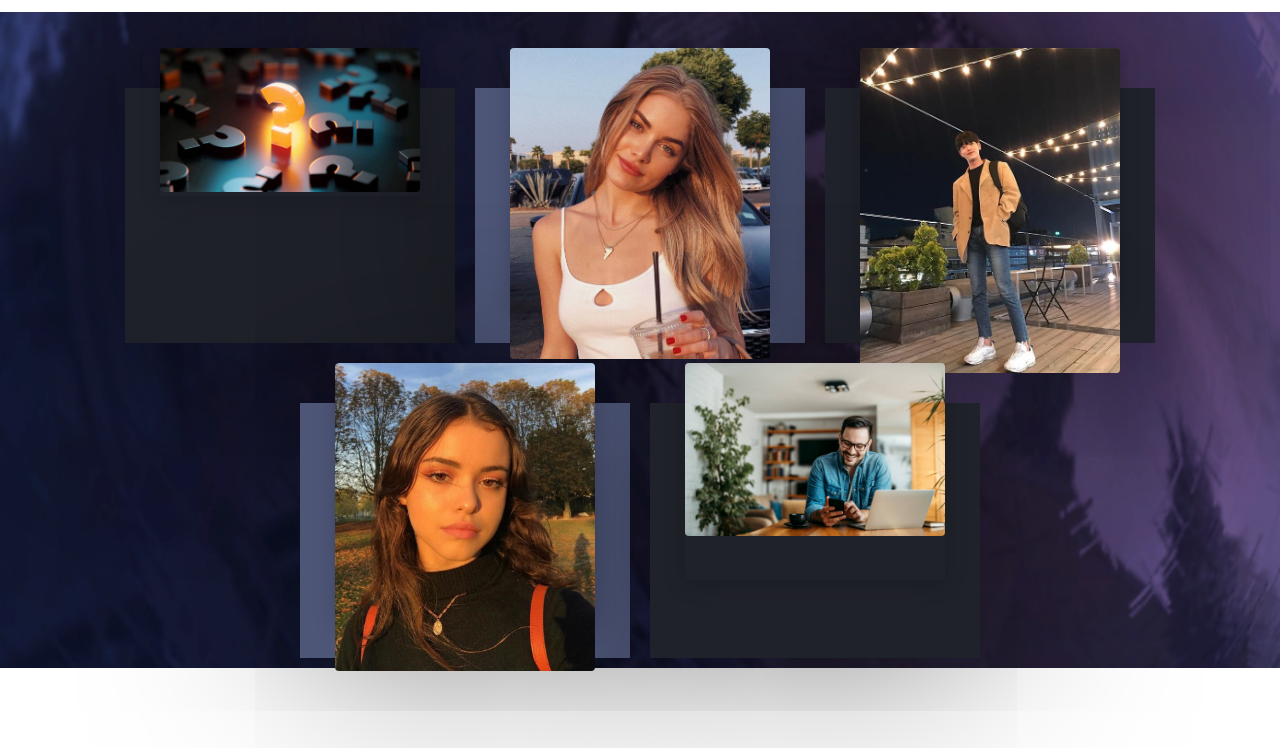
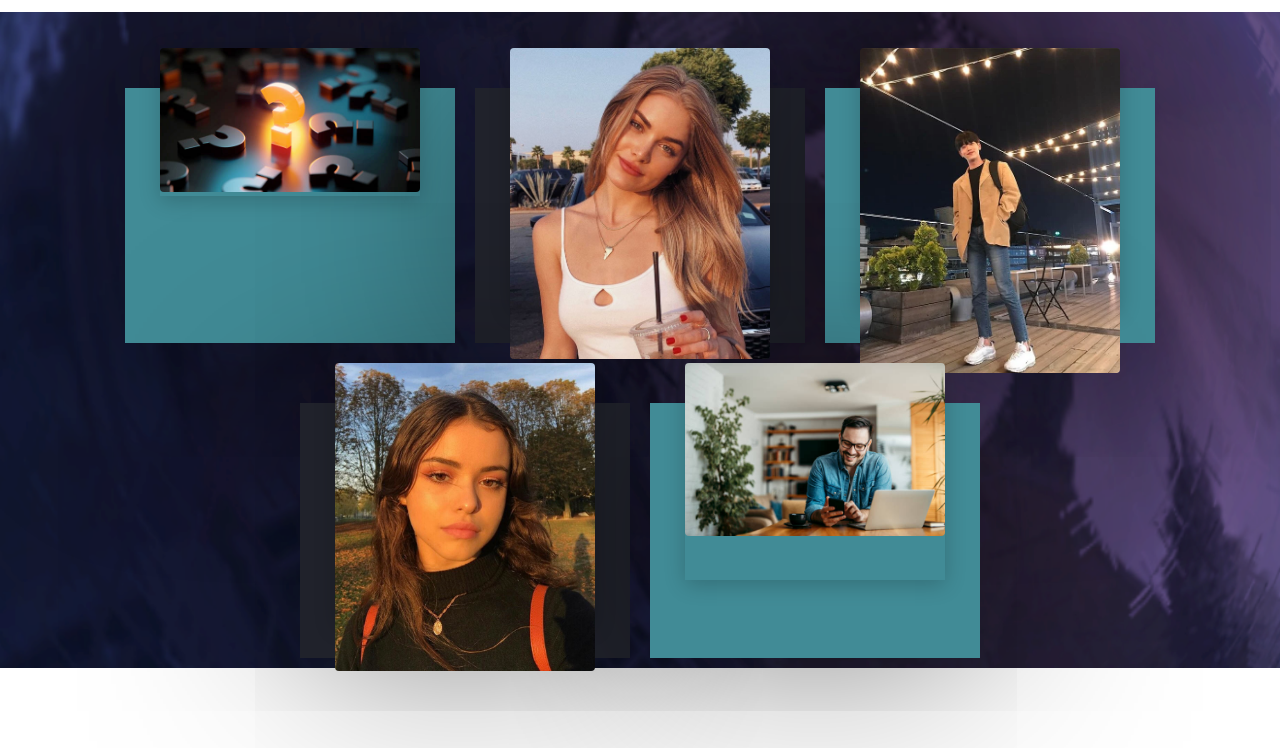
Before and after one commit to Navkiran23/DubSpot, a website: page FrontEnd/DubSpotAbout.html in a window 1280 px wide. Shown: the part 52-800 px from the top of the page. Drawn offline with Linux system fonts and the light colour scheme.

```diff
--- a/FrontEnd/DubSpotAbout.css
+++ b/FrontEnd/DubSpotAbout.css
@@ -28,7 +28,9 @@
   top: 80px;
   max-width: 300px;
   height: 215px;
-  background: rgba(32, 34, 43, 1);
+  /*background: rgba(32, 34, 43, 1);*/
+  background: #418b96;
+  /*background: rgb(78, 86, 120);*/
   margin: 30px 10px;
   padding: 20px 15px;
   display: flex;
@@ -80,7 +82,8 @@
   top: 80px;
   max-width: 300px;
   height: 215px;
-  background: rgb(78, 86, 120);
+  background: rgba(32, 34, 43, 1);
+  /*background: rgb(78, 86, 120);*/
   margin: 30px 10px;
   padding: 20px 15px;
   display: flex;
```
